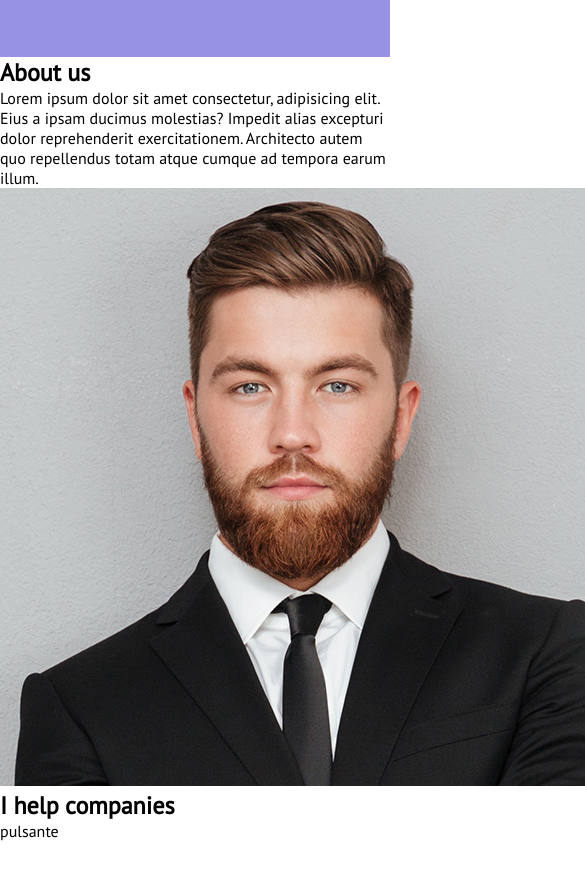
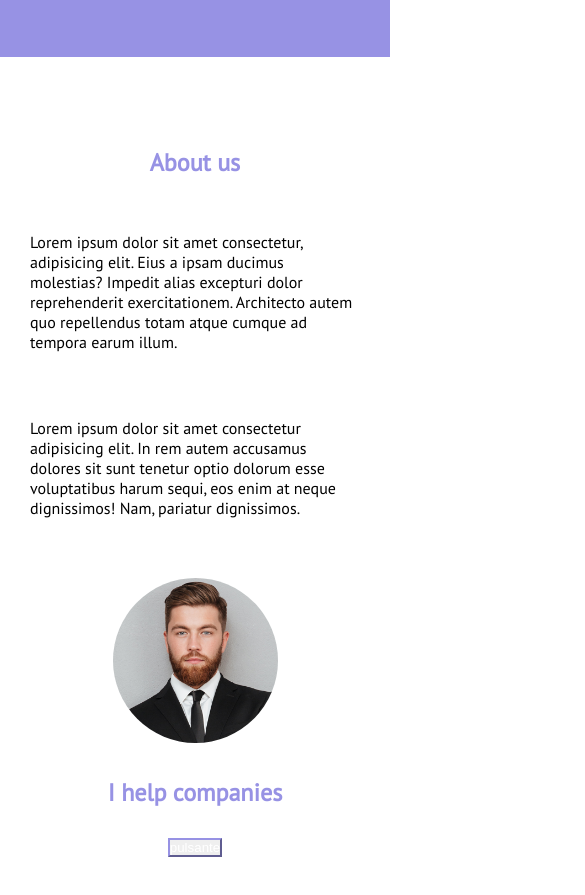
Before and after one commit to AlexandruConstantinBurlacu/htmlcss-responsive-layout, a plain HTML site: page index.html in a window 390 px wide. Shown: the part 5999-6894 px from the top of the page, 585 px wide, since content can reach past the window. Before the commit the page ends 6840 px from the top, so only its background shows below. Drawn offline with Linux system fonts and the light colour scheme.

Commit message:
modifiche sezione about us

```diff
--- a/index.html
+++ b/index.html
@@ -60,12 +60,13 @@
             <div class="pros"></div>
         </section>
         <!-- SEZIONE ABOUT US -->
-        <section>
+        <section class="about-us">
             <h1>About us</h1>
             <p>Lorem ipsum dolor sit amet consectetur, adipisicing elit. Eius a ipsam ducimus molestias? Impedit alias excepturi dolor reprehenderit exercitationem. Architecto autem quo repellendus totam atque cumque ad tempora earum illum.</p>
+            <p>Lorem ipsum dolor sit amet consectetur adipisicing elit. In rem autem accusamus dolores sit sunt tenetur optio dolorum esse voluptatibus harum sequi, eos enim at neque dignissimos! Nam, pariatur dignissimos.</p>
             <img src="img/about.jpg" alt="foto profilo">
             <h2>I help companies</h2>
-            <p>pulsante</p>
+            <button>pulsante</button>
         </section>
         <!-- SEZIONE 6 -->
         <section>
--- a/mobile.css
+++ b/mobile.css
@@ -10,7 +10,7 @@ body {
 
 /* SEZIONE MOBILE */
 
-@media screen and (max-width: 480px) {
+@media screen and (max-width: 480px) and (min-width: 370px) {
     /* INIZIO NAV */
 
     nav {
@@ -183,4 +183,43 @@ body {
     /* FINE SEZIONE BENEFITS */
 
     /* INIZIO SEZIONE ABOUT US */
+
+    .about-us {
+        display: flex;
+        flex-direction: column;
+        align-items: center;
+
+        padding-left: 30px;
+        padding-right: 30px;
+    }
+
+    .about-us h1 {
+        margin-top: 90px;
+        margin-bottom: 54px;
+
+        color: #9792e4;
+    }
+
+    .about-us p:last-of-type {
+        margin-top: 66px;
+        margin-bottom: 60px;
+    }
+
+    .about-us img {
+        width: 50%;
+        height: auto;
+        border-radius: 50%;
+    }
+
+    .about-us h2 {
+        margin-top: 34px;
+        margin-bottom: 30px;
+        color: #9792e4;
+    }
+
+    .about-us button {
+        color: white;
+        border-color: #9792e4;
+        margin-bottom: 76px;
+    }
 }
```
